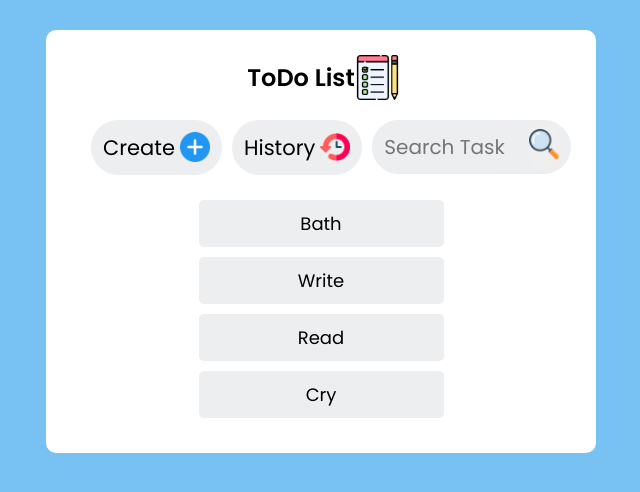
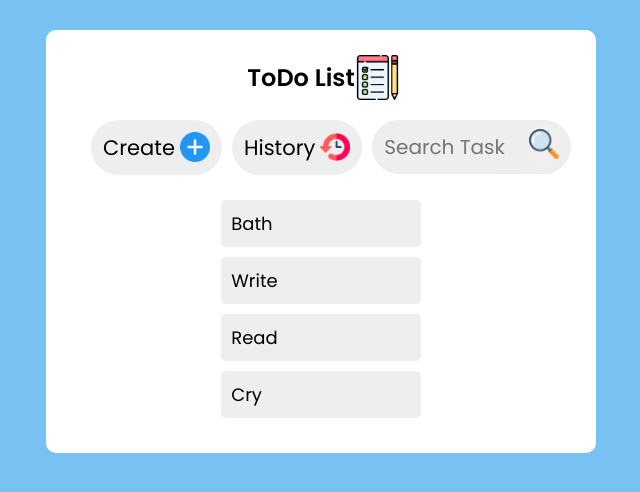
Before and after one commit to Akshatsingh14/To-Do-List, a Django app: page / in a window 1280 px wide. Shown: the part 159-651 px from the top of the page, without its empty margins (319-959 px from the left). Run offline with Django 5.2, Linux system fonts and the light colour scheme; data comes from the database, SQL or seed files in the repository.

Commit message:
Add files via upload

```diff
--- a/ToDo/static/css/style.css
+++ b/ToDo/static/css/style.css
@@ -82,18 +82,23 @@ ul a li{
 }
 
 li {
+  display: flex; /* Use flexbox for layout */
+  justify-content: space-between; /* Space between text and icon */
+  align-items: center; /* Vertically center content */
   list-style: none;
   font-size: 18px;
   cursor: pointer;
   padding: 10px;
-  text-align: center;
+  text-align: left; /* Align text to the left */
   background: #edeef0;
   margin-bottom: 10px;
   border-radius: 5px;
-  width: 70%;
-  display: flex;
-  justify-content: center;  /* Ensures content is centered within li */
-  align-items: center;  /* Vertically centers content in li */
+  width: 57%;
+}
+
+li a {
+  flex-grow: 1; /* Make the link take up most of the space */
+  padding-left: 7px;
 }
 
 a {
```
